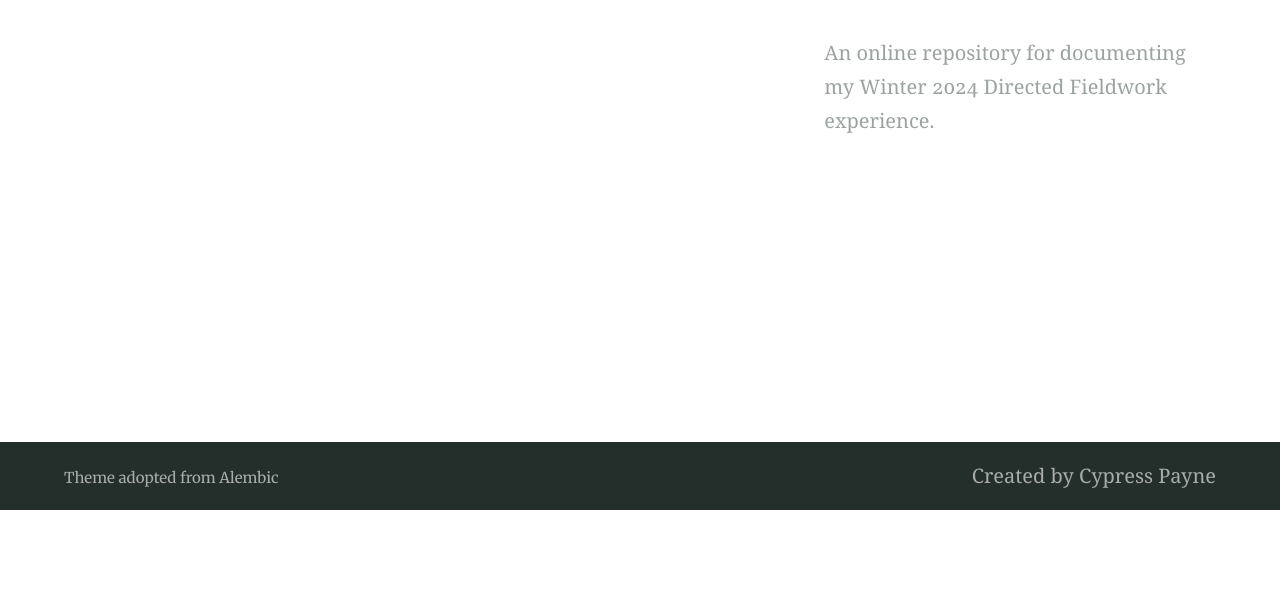
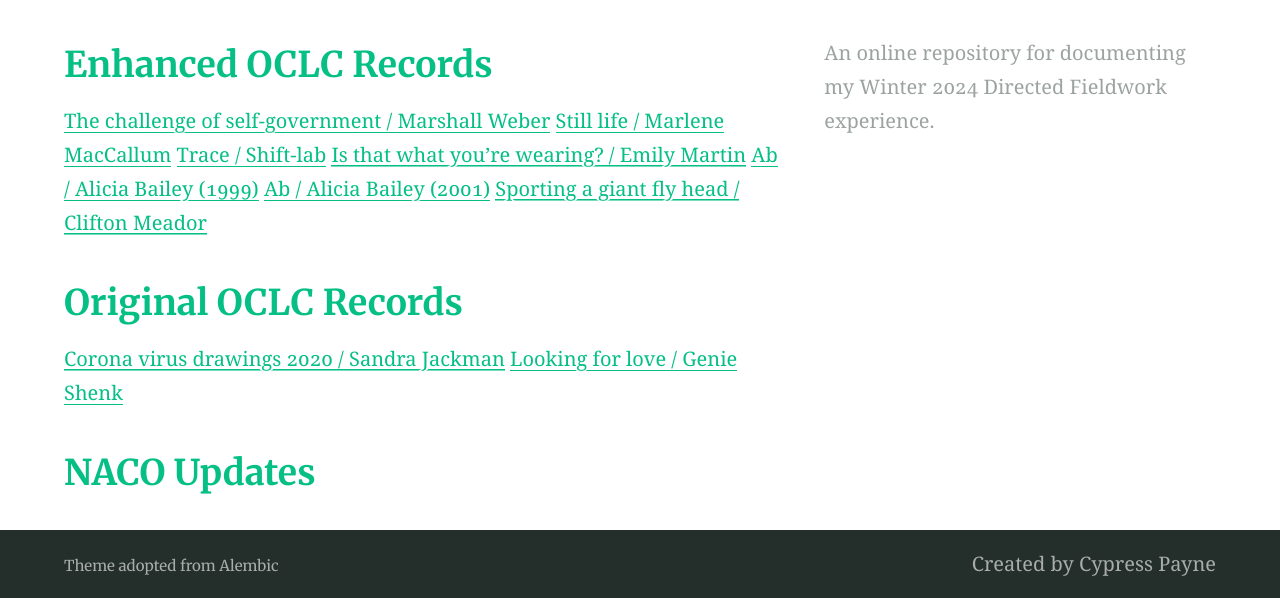
Before and after one commit to cspayne/winter2024dfw, a Jekyll site: the page built from artifacts.md, in a window 1280 px wide. Shown: the part 390-988 px from the top of the page. Built offline with Jekyll 4.4.1, drawn with Linux system fonts in a browser that asks for light colours; our own code applies the rules of GitHub Pages for plain Markdown files; before the commit the page ends 900 px from its top, so only the background shows below that.

Commit message:
Update artifacts.md

```diff
--- a/artifacts.md
+++ b/artifacts.md
@@ -5,3 +5,20 @@ feature_image: "https://picsum.photos/2560/600?image=873"
 excerpt: "Artifacts"
 aside: true
 ---
+
+## [Enhanced OCLC Records](_artifacts/enhanced_records/)
+
+[The challenge of self-government / Marshall Weber](_artifacts/enhanced_records/44998568_enhanced_record.pdf)
+[Still life / Marlene MacCallum](_artifacts/enhanced_records/1082268422_enhanced_record.pdf)
+[Trace / Shift-lab](_artifacts/enhanced_records/951652315_enhanced_record.pdf)
+[Is that what you're wearing? / Emily Martin](_artifacts/enhanced_records/713028198_enhanced_record.pdf)
+[Ab / Alicia Bailey (1999)](_artifacts/enhanced_records/54020384_enhanced_record.pdf)
+[Ab / Alicia Bailey (2001)](_artifacts/enhanced_records/181755195_enhanced_record.pdf)
+[Sporting a giant fly head / Clifton Meador](_artifacts/enhanced_records/806493731_enhanced_record.pdf)
+
+## [Original OCLC Records](_artifacts/original_records/)
+
+[Corona virus drawings 2020 / Sandra Jackman](_artifacts/original_records/1418814683_original_record.pdf)
+[Looking for love / Genie Shenk](_artifacts/original_records/1418814807_original_record.pdf)
+
+## [NACO Updates](_artifacts/NACO_updates/)
```
